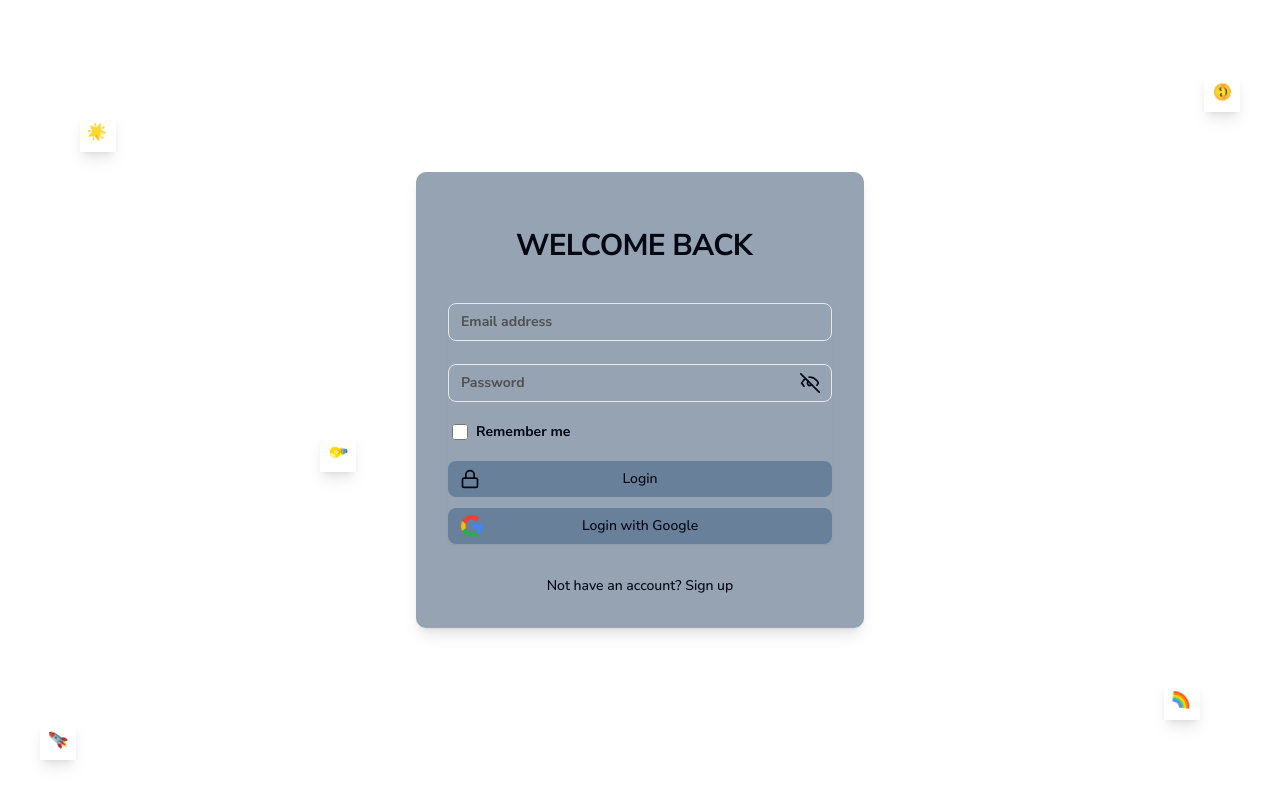
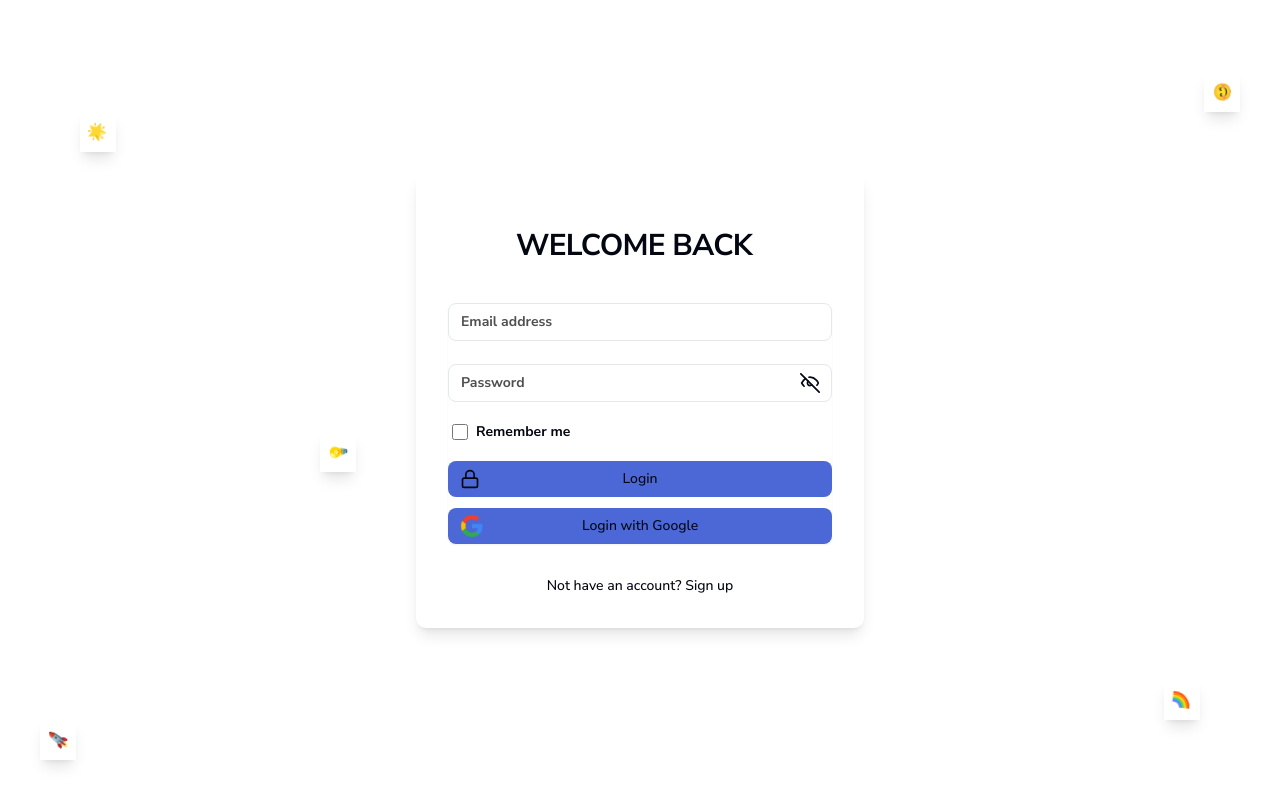
Before and after one commit to abhitrueprogrammer/college-moments-cc-hack, a Next.js app in the folder collegemoments/: page /Login in a window 1280 px wide. Built offline with nearby package versions, Linux system fonts and the light colour scheme.

Commit message:
Update login.css
Updated the website to sport more modern sterile look

```diff
--- a/collegemoments/app/Login/login.css
+++ b/collegemoments/app/Login/login.css
@@ -20,7 +20,7 @@
 
     border:none;
 
-    background-color: #69809a;
+    background-color: #4C68D7;
 }
 .log-btn:hover{
 }
@@ -33,7 +33,7 @@
 
 }
 .log-div{
-    background: #95A3B3;
+    background: #ffffff;
     border-radius: 10px;
 }
 
```
